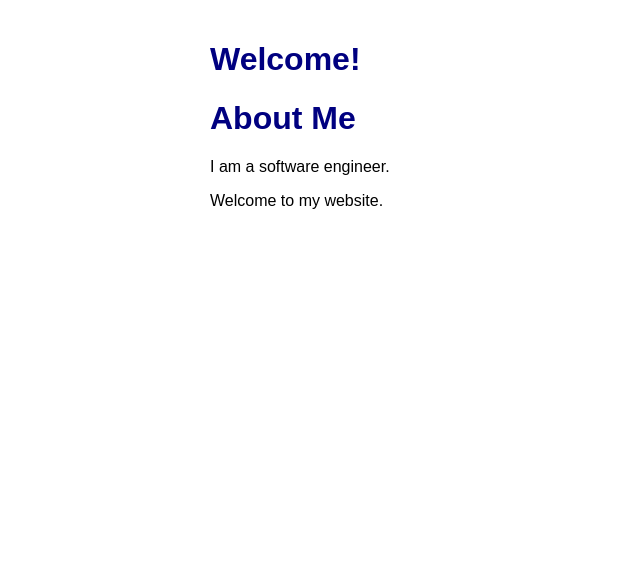
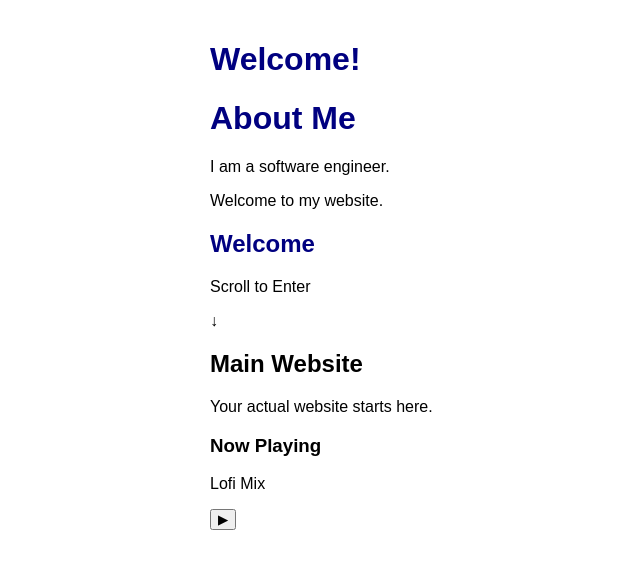
Before and after one commit to destany-2/destany-2.github.io, a plain HTML site: page index.html in a window 1280 px wide. Shown: the whole page, without its empty margins (30-670 px from the left). Drawn offline with Linux system fonts and the light colour scheme.

Commit message:
Add Lofi Landing Page structure to index.html

```diff
--- a/index.html
+++ b/index.html
@@ -11,6 +11,49 @@
 <p>I am a software engineer.</p>
 <p>Welcome to my website.</p>
 
+<!DOCTYPE html>
+<html lang="en">
+<head>
+    <meta charset="UTF-8">
+    <meta name="viewport" content="width=device-width, initial-scale=1.0">
+    <title>Lofi Landing Page</title>
+    <link rel="stylesheet" href="style.css">
+</head>
+<body>
+
+    <!-- Hero Section -->
+    <section id="hero">
+        <div class="overlay">
+            <h1>Welcome</h1>
+            <p>Scroll to Enter</p>
+            <div class="arrow">↓</div>
+        </div>
+    </section>
+
+    <!-- Main Content -->
+    <section id="content">
+        <h2>Main Website</h2>
+        <p>Your actual website starts here.</p>
+    </section>
+
+    <!-- iPod Music Player -->
+    <div id="ipod">
+        <div class="screen">
+            <h3>Now Playing</h3>
+            <p id="song-title">Lofi Mix</p>
+        </div>
+
+        <button id="play-btn">▶</button>
+
+        <audio id="audio">
+            <source src="music/lofi.mp3" type="audio/mpeg">
+        </audio>
+    </div>
+
+
+</body>
+</html>
+
 <script src="script.js"></script>
 </body>
 </html>
```
